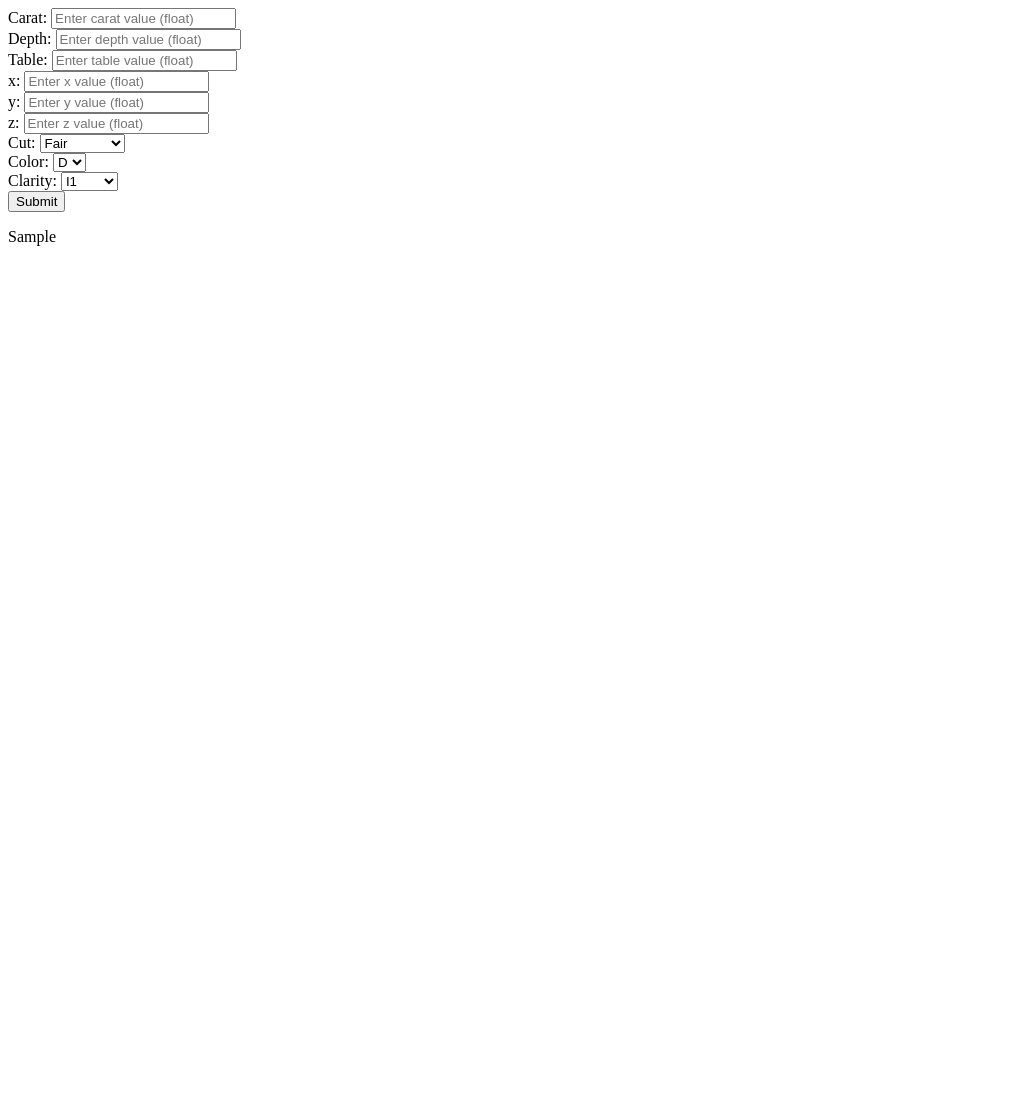
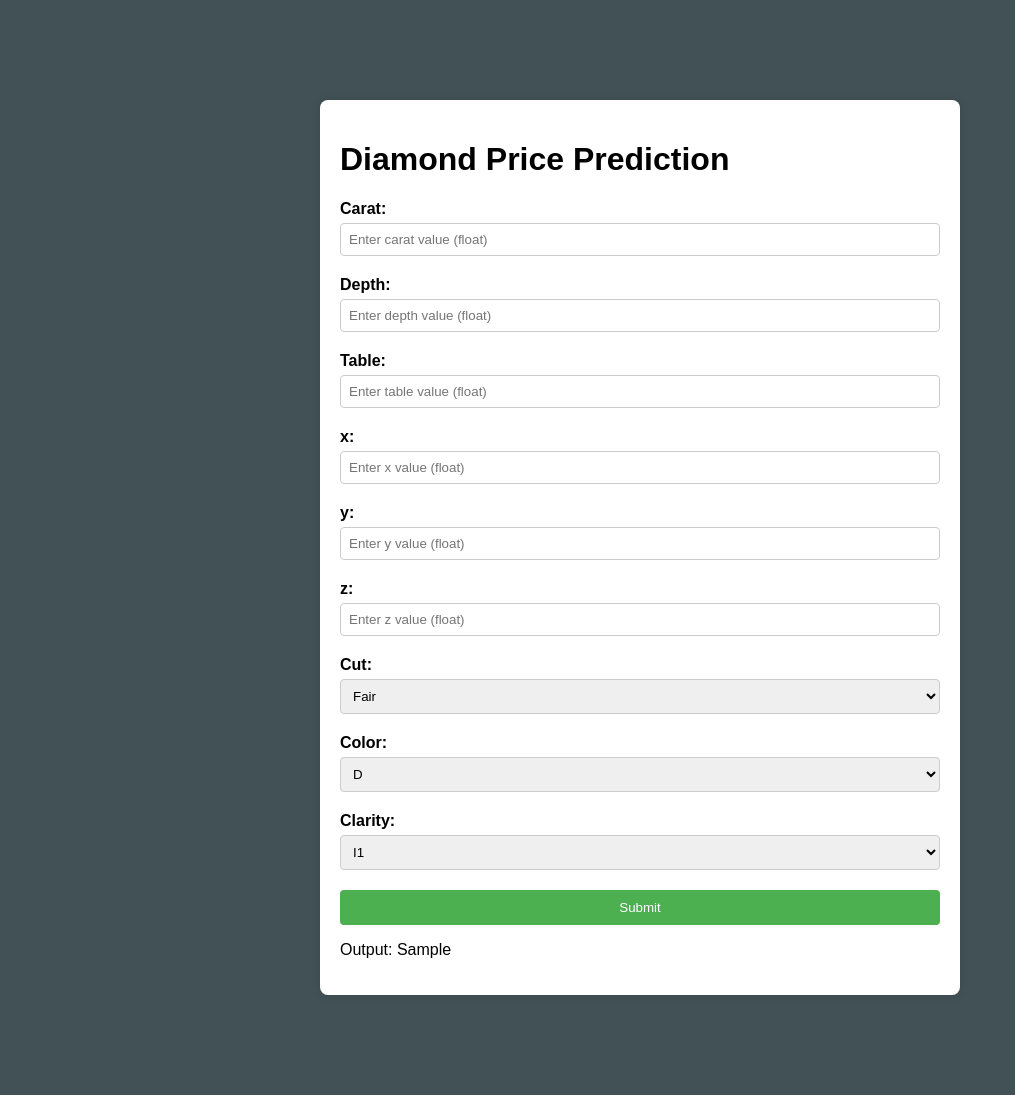
Before and after one commit to Naval22/Diamond-price-prediction, a Flask app: template templates/form.html in a window 1280 px wide. Shown: the whole page, without its empty margins (0-1015 px from the left). Before the commit the page ends 246 px from the top, so only its background shows below. Run offline with Flask 3, Linux system fonts and the light colour scheme; the template is opened without the code that fills it: most values are stand-ins (such as "Sample title", 1, 10 or a date in 2020).

Commit message:
Update form.html

```diff
--- a/templates/form.html
+++ b/templates/form.html
@@ -1,5 +1,63 @@
-<html>
+<!DOCTYPE html>
+<html lang="en">
+<head>
+<meta charset="UTF-8">
+<meta name="viewport" content="width=device-width, initial-scale=1.0">
+<title>Diamond Price Prediction</title>
+<style>
+    body {
+        font-family: Arial, sans-serif;
+        background-color: #415156;
+        margin: 0;
+        padding: 0;
+    }
+
+    .container {
+        max-width: 600px;
+        margin: 100px auto;
+        background-color: #fff;
+        padding: 20px;
+        border-radius: 8px;
+        box-shadow: 0 0 10px rgba(0, 0, 0, 0.1);
+    }
+
+    .form-group {
+        margin-bottom: 20px;
+    }
+
+    label {
+        display: block;
+        margin-bottom: 5px;
+        font-weight: bold;
+    }
+
+    input[type="text"],
+    select {
+        width: 100%;
+        padding: 8px;
+        border: 1px solid #ccc;
+        border-radius: 4px;
+        box-sizing: border-box;
+    }
+
+    input[type="submit"] {
+        width: 100%;
+        padding: 10px;
+        background-color: #4caf50;
+        color: #fff;
+        border: none;
+        border-radius: 4px;
+        cursor: pointer;
+    }
+
+    input[type="submit"]:hover {
+        background-color: #45a049;
+    }
+</style>
+</head>
 <body>
+<div class="container">
+    <h1>Diamond Price Prediction</h1>
     <form action="{{url_for('predict_datapoint')}}" method="POST">
         <div class="form-group">
             <label for="carat">Carat:</label>
@@ -73,6 +131,15 @@
         <input type="submit" value="Submit">
       </form>
 
-{{final_result}}
+    </form>
+    {% if final_result %}
+    <div>
+        <p>Output: {{ final_result }}</p>
+    </div>
+    {% endif %}
+
+
+    <!-- {{final_result}} -->
+</div>
 </body>
 </html>
```
Lines whose indentation alone changed are shown as unchanged.
